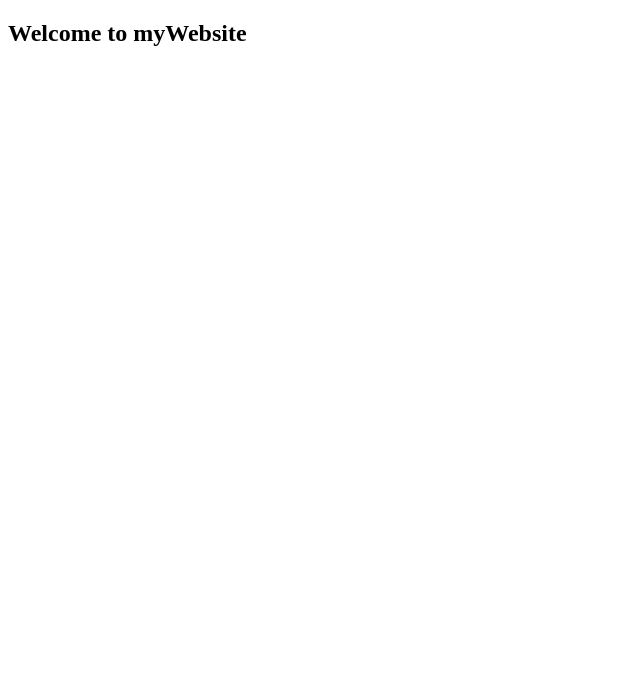
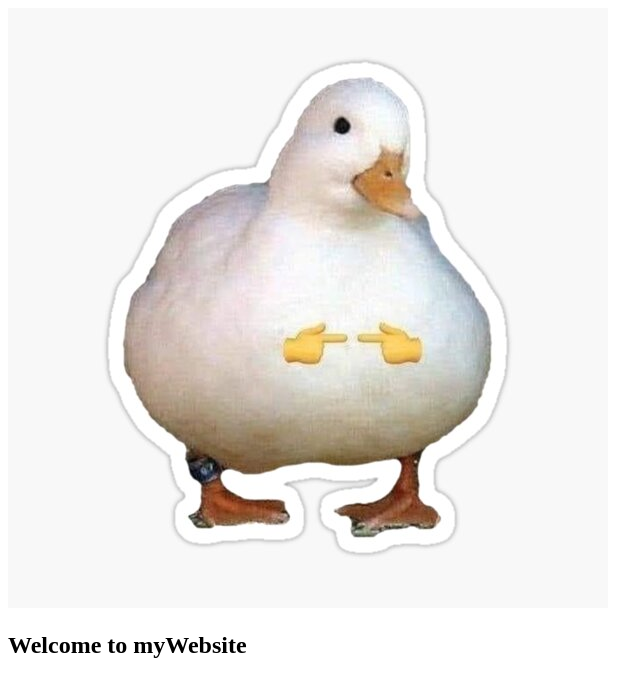
Before and after one commit to Tnpgit/testGit, a plain HTML site: page index.html in a window 1280 px wide. Shown: the whole page, without its empty margins (0-640 px from the left). Drawn offline with Linux system fonts and the light colour scheme.

Commit message:
Added Image to web

```diff
--- a/index.html
+++ b/index.html
@@ -4,6 +4,6 @@
         <title>Test for GitHUB MINI COURSE</title>
     </head>
     <body>
-
+        <img src=2.jpg>
         <h2>Welcome to myWebsite</h2>
     </body>
```
